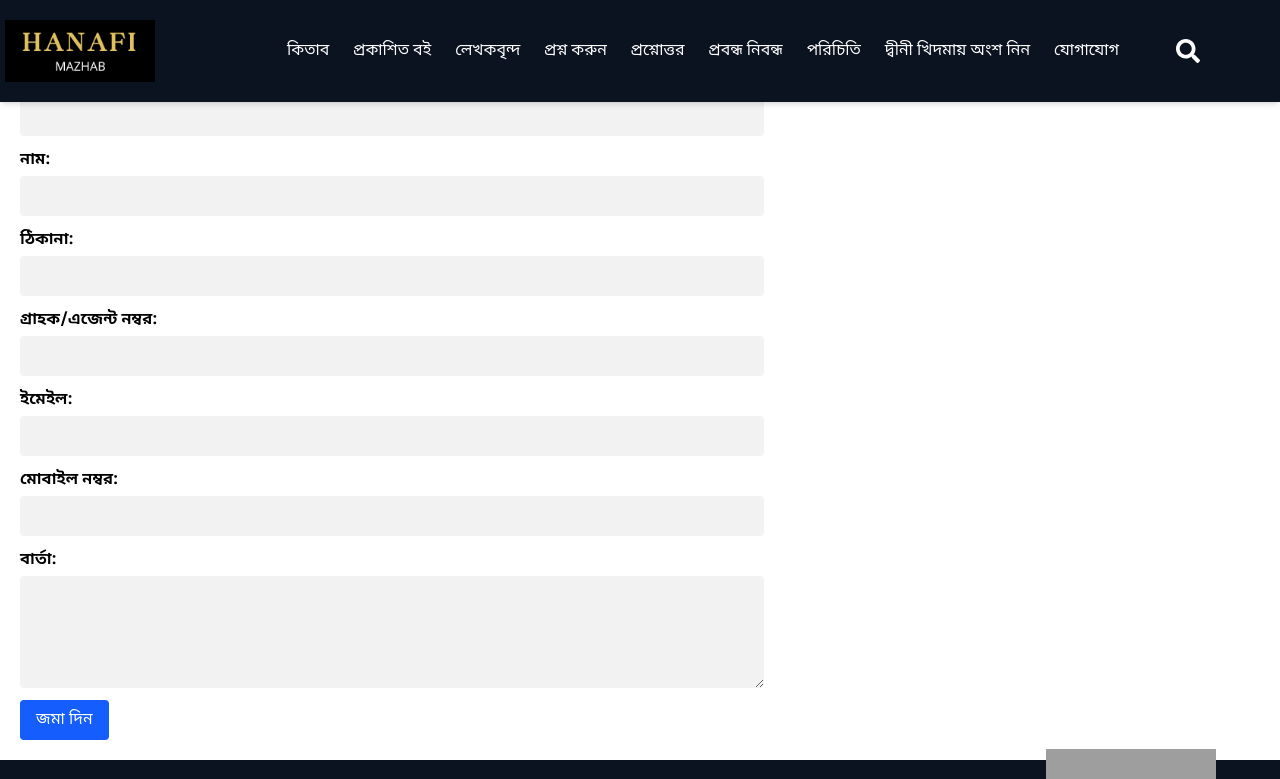
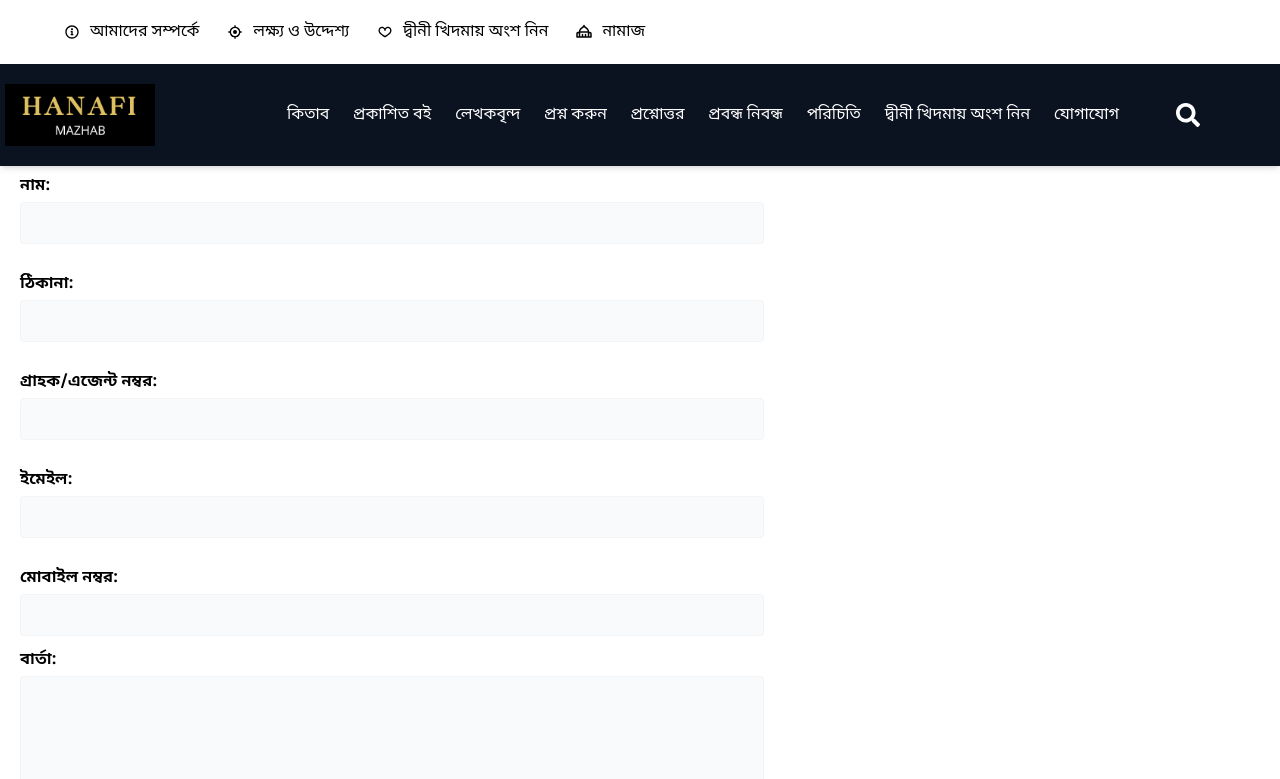
Before and after one commit to farzanacoder/HanafiMazhab, a Next.js app: page /Contacts in a window 1280 px wide. Shown: the top 779 px of the page. Built offline with nearby package versions, Linux system fonts and the light colour scheme; grey boxes are pictures that could not be loaded.

Commit message:
code update

```diff
--- a/app/components/Contact/InputFeild.jsx
+++ b/app/components/Contact/InputFeild.jsx
@@ -2,12 +2,12 @@ import React from "react";
 
 export default function InputFeild({ label, type = "text", name }) {
   return (
-    <div className="mb-3 flex flex-col">
+    <div className="mb-3 mt-7 flex flex-col">
       <label className="mb-1 font-semibold">{label}</label>
       <input
         type={type}
         name={name}
-        className="border border-none p-2 rounded w-[60%] bg-[#f3f2f2] text-black focus:outline-none focus:bg-[#e8f0fe]"
+        className="border border-gray-100 p-2 rounded w-[60%] bg-gray-50 text-black focus:outline-none focus:bg-[#e8f0fe]"
       />
     </div>
   );
--- a/app/components/Contact/TextareaField.jsx
+++ b/app/components/Contact/TextareaField.jsx
@@ -7,7 +7,7 @@ export default function TextareaField({ label, name }) {
       <textarea
         name={name}
         rows={4}
-        className="border border-none p-2 rounded w-[60%] bg-[#f3f2f2] text-black focus:outline-none focus:border-blue-500"
+        className="border border-gray-100 p-2 rounded w-[60%] bg-gray-50 text-black focus:outline-none "
       ></textarea>
     </div>
   );
--- /dev/null
+++ b/app/components/Navber/Header.jsx
@@ -0,0 +1,22 @@
+import React from 'react'
+import HeadingItem from '@/app/components/Navber/HeadingItem'
+
+// Icons
+import { RiInformation2Line } from "react-icons/ri";
+import { BiTargetLock } from "react-icons/bi";
+import { TiHeartOutline } from 'react-icons/ti';
+import { PiMosqueBold } from "react-icons/pi";
+
+export default function Header() {
+  return (
+   <section className='bg-white py-5'>
+
+     <div className=" flex flex-row gap-7 container">
+      <HeadingItem text={'আমাদের সম্পর্কে'} Icon={RiInformation2Line}/>
+      <HeadingItem text={'লক্ষ্য ও উদ্দেশ্য'} Icon={BiTargetLock}/>
+      <HeadingItem text={'দ্বীনী খিদমায় অংশ নিন'} Icon={TiHeartOutline}/>
+      <HeadingItem text={'নামাজ'} Icon={PiMosqueBold}/>
+    </div>
+   </section>
+  )
+}
--- /dev/null
+++ b/app/components/Navber/HeadingItem.jsx
@@ -0,0 +1,10 @@
+import React from 'react'
+
+export default function HeadingItem({ text, Icon = () => null }) {
+  return (
+    <div className="flex justify-center items-center gap-2.5">
+      <Icon />
+      <p>{text}</p>
+    </div>
+  );
+}
--- a/app/components/Navber/Nav.jsx
+++ b/app/components/Navber/Nav.jsx
@@ -8,12 +8,15 @@ import { IoMenu } from "react-icons/io5";
 import { RxCross2 } from "react-icons/rx";
 import List from "../Common/List";
 import { AnimatePresence, motion } from "framer-motion";
+import Header from '@/app/components/Navber/Header'
+
 
 export default function Nav() {
   const [menuOpen, setMenuOpen] = useState(false);
 
   return (
     <section className="bg-[#0b1220] fixed top-0 left-0 mb-[100px] w-full z-50 shadow-md">
+            <Header/>
       <div className="container mx-auto flex items-center justify-between px-4 py-4 lg:py-5 relative">
 
         {/* Left: Mobile Menu Icon */}
```
Also changed, not shown: 1 other file (tests, documents, lock files or other folders).
